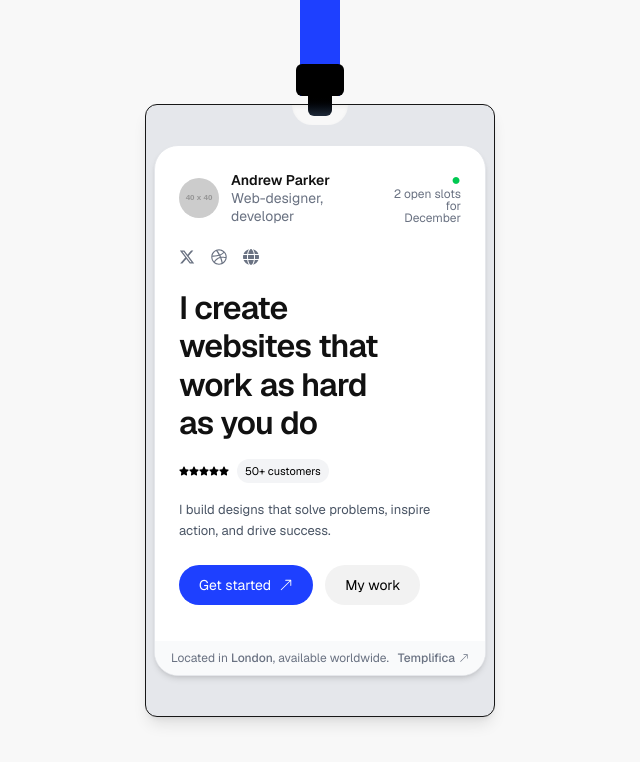
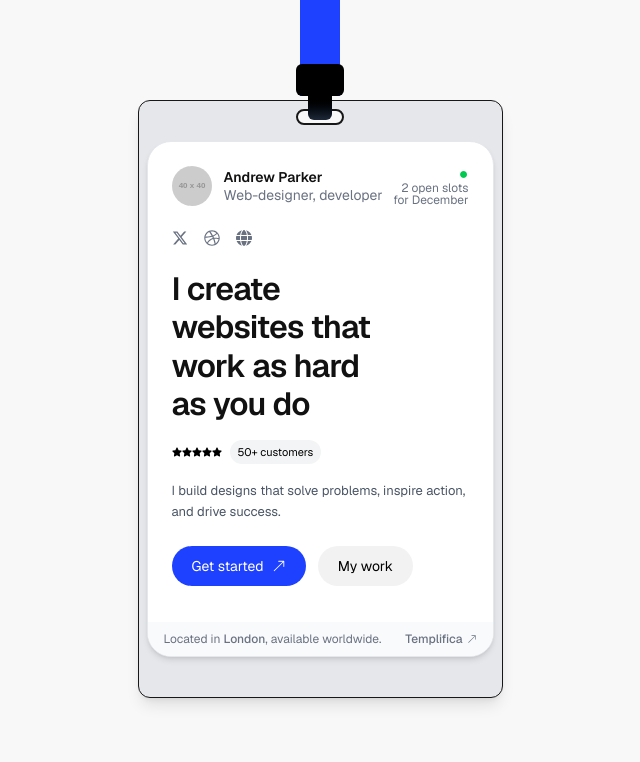
Before and after one commit to PrinceBhesaniya28/prince_portfolio, a Next.js app: page / in a window 1280 px wide. Shown: the top 762 px of the page, without its empty margins (320-960 px from the left). Built offline with nearby package versions, Linux system fonts and the light colour scheme.

Commit message:
hook of card is fixed

```diff
--- a/src/app/components/Hero.tsx
+++ b/src/app/components/Hero.tsx
@@ -14,13 +14,13 @@ const Hero = () => {
         {/* Black Base */}
         <div className="w-12 h-8 bg-black rounded-md" />
         {/* Tab */}
-        <div className="w-6 h-5 bg-gradient-to-b from-black to-gray-800 rounded-b-md" />
+        <div className="w-6 h-6 bg-gradient-to-b from-black to-gray-800 rounded-b-md" />
       </div>
 
       {/* Outer Wrapper with Grey Border Effect */}
-      <div className="relative w-[350px] mt-[-6px] bg-gray-200 border-1 py-10 px-2 rounded-xl shadow-lg">
+      <div className="relative w-[365px] mt-[-14px] bg-gray-200 border-1 py-10 px-2 rounded-xl shadow-lg">
         {/* Slot behind hook */}
-        <div className="absolute top-0 left-1/2 -translate-x-1/2 z-10 w-14 h-5 bg-[#f8f8f8] rounded-b-full shadow-inner" />
+        <div className="absolute top-2 left-1/2 -translate-x-1/2 z-10 w-12 h-4 bg-[#f8f8f8] rounded-full border-2" />
 
         {/* Card */}
         <div className="bg-white rounded-[24px] shadow-md border border-gray-200 overflow-hidden">
```
